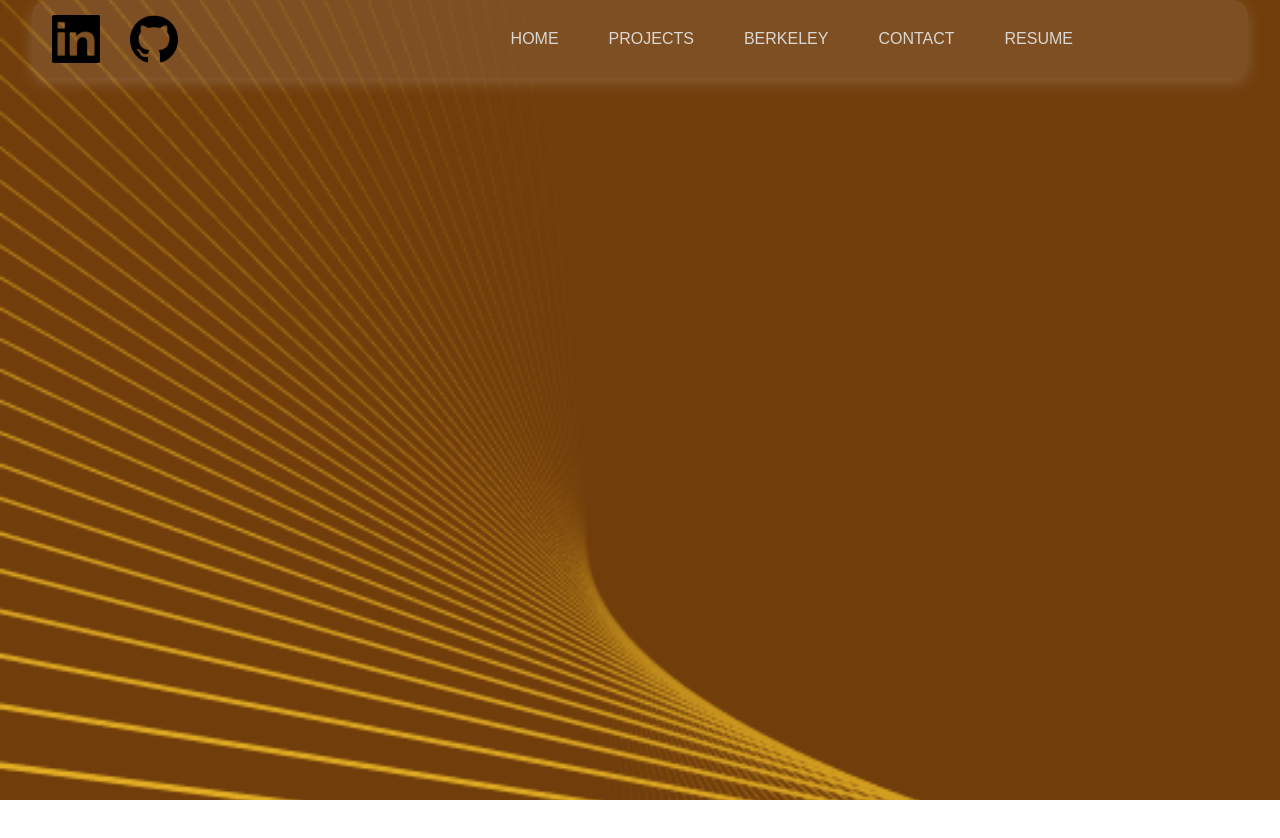
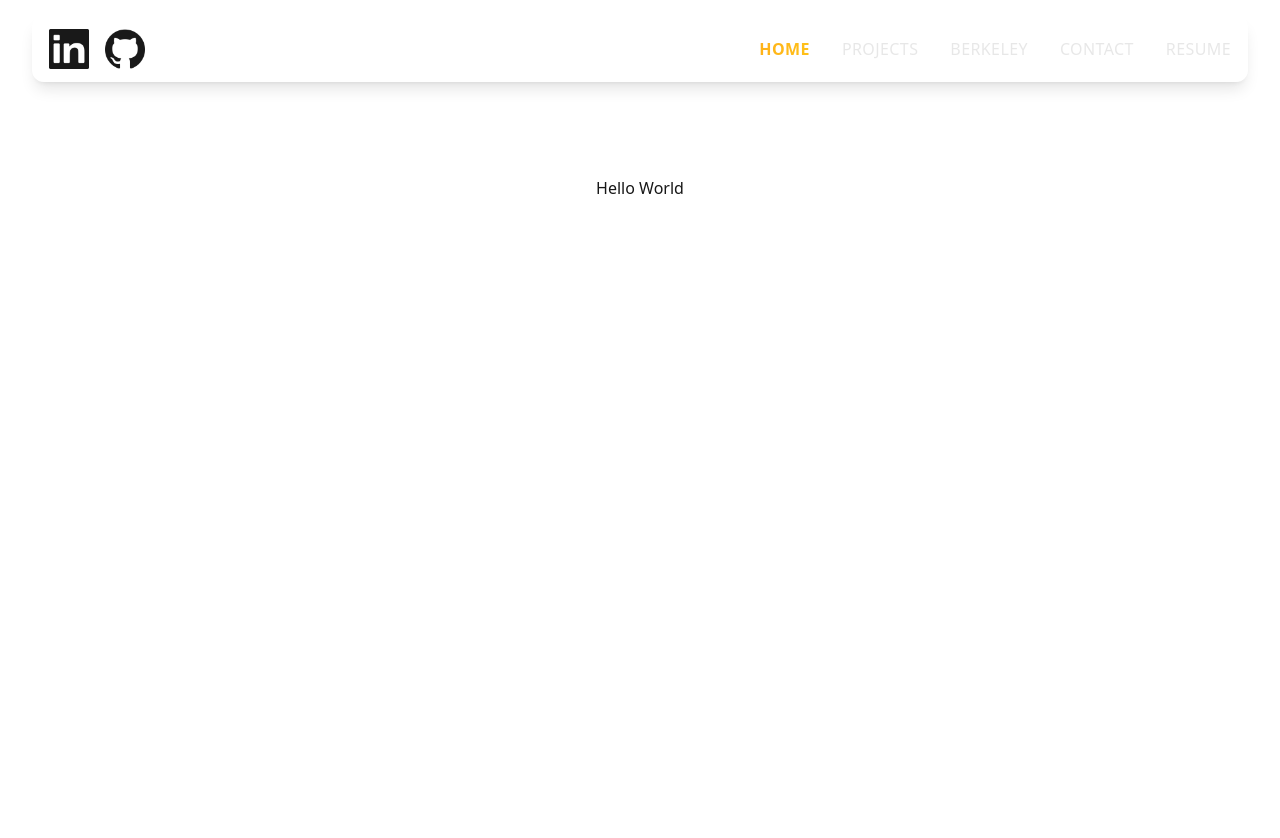
Before and after one commit to Sauce-Log/personalsitev2, a Next.js app: page / in a window 1280 px wide. Shown: the top 838 px of the page. Before the commit the page ends 800 px from the top, so only its background shows below. Built offline with nearby package versions, Linux system fonts and the light colour scheme.

Commit message:
Added Navbar and basic Layout

```diff
--- /dev/null
+++ b/src/app/components/navbar.tsx
@@ -0,0 +1,70 @@
+// app/components/Navbar.tsx
+"use client";
+
+import Link from "next/link";
+import Image from "next/image";
+import { usePathname } from "next/navigation";
+
+export default function Navbar() {
+  const pathname = usePathname();
+
+  const navItems = [
+    { href: "/", label: "Home" },
+    { href: "/projects", label: "Projects" },
+    { href: "/berkeley", label: "Berkeley" },
+    { href: "/contact", label: "Contact" },
+    { href: "/resume", label: "Resume" },
+  ];
+
+  return (
+    <nav className="nav-shell">
+      <div className="flex items-center gap-4">
+        <a
+          href="https://www.linkedin.com/in/jackson-hamada-017241253/"
+          target="_blank"
+          rel="noopener noreferrer"
+        >
+          <Image
+            src="/38669.png"
+            alt="LinkedIn"
+            width={48}
+            height={48}
+            className="social-icon"
+          />
+        </a>
+        <a
+          href="https://github.com/Sauce-Log"
+          target="_blank"
+          rel="noopener noreferrer"
+        >
+          <Image
+            src="/github.png"
+            alt="GitHub"
+            width={48}
+            height={48}
+            className="social-icon"
+          />
+        </a>
+      </div>
+
+      <ul className="nav-list">
+        {navItems.map(({ href, label }) => {
+          const isActive =
+            pathname === href || (href !== "/" && pathname.startsWith(href)); // simple prefix match
+
+          return (
+            <li key={label} className="nav-item">
+              <Link
+                href={href}
+                className={`nav-link ${isActive ? "nav-link-active" : ""}`}
+                aria-current={isActive ? "page" : undefined}
+              >
+                {label}
+              </Link>
+            </li>
+          );
+        })}
+      </ul>
+    </nav>
+  );
+}
--- a/src/app/globals.css
+++ b/src/app/globals.css
@@ -1,95 +1,75 @@
 @import "tailwindcss";
 
+/* Theme tokens (optional, keep yours if you like) */
+:root {
+  --background: #0a0a0a; /* dark by default since your navbar is light-on-dark */
+  --foreground: #ededed;
+}
+
+@media (prefers-color-scheme: light) {
   :root {
     --background: #ffffff;
     --foreground: #171717;
   }
-
-@theme inline {
-  --color-background: var(--background);
-  --color-foreground: var(--foreground);
-  --font-sans: var(--font-geist-sans);
-  --font-mono: var(--font-geist-mono);
 }
 
-@media (prefers-color-scheme: dark) {
-  :root {
-    --background: #0a0a0a;
-    --foreground: #ededed;
+@layer base {
+  body {
+    @apply bg-[var(--background)] text-[var(--foreground)];
   }
 }
 
-body {
-  background: var(--background);
-  color: var(--foreground);
-  font-family: Arial, Helvetica, sans-serif;
+/* Reusable component classes for the navbar */
+@layer components {
+  /* Container that gives us the frosted/soft backdrop and spacing */
+  .nav-shell {
+    @apply w-[95%] mx-auto my-4 px-4 py-3 flex items-center justify-between
+           rounded-xl shadow-lg
+           bg-white/5 backdrop-blur
+           border border-white/10;
   }
 
-.banner {
-  width: 100%;
-  height: 100vh;
-  background-image: url(/lightprocesses.gif);
-  background-size: cover;
-  background-position: center;
-  background-color: black;
-  overflow: hidden;
-  overflow: auto;
-  position: fixed;
+  /* UL layout */
+  .nav-list {
+    @apply flex items-center gap-8;
   }
 
-.social-links {
-  display: flex;
-  align-items: center;
-  gap: 10px;
+  /* Each LI wraps the underline pseudo-element */
+  .nav-item {
+    @apply relative;
   }
 
-.navbar {
-  width: 95%;
-  margin: auto;
-  padding: 15px 0;
-  padding-right: 150px;
-  display: flex;
-  align-items: center;
-  justify-content: space-between;
-  background-color: rgba(229, 229, 229, 0.1);
-  border-radius: 15px;
-  box-shadow: 0px 5px 15px rgba(229, 229, 229, 0.2);
+  /* The animated underline using ::after */
+  .nav-item::after {
+    content: "";
+    @apply absolute left-0 -bottom-2 h-[3px] w-0 bg-amber-500 transition-all duration-300;
+  }
+  .nav-item:hover::after {
+    @apply w-full;
   }
 
-.navbar ul li {
-  list-style: none;
-  display: inline-block;
-  margin: 0 25px;
-  position: relative;
-}
-.navbar ul li a {
-  text-decoration: none;
-  color: #e5e5e5;
-  text-transform: uppercase;
-  opacity: 0.9;
-  transition: opacity 0.5s ease;
+  /* The link text with gradient + background-position animation */
+  .nav-link {
+    @apply uppercase tracking-wide opacity-90
+           bg-clip-text text-transparent
+           transition-[background-position,opacity] duration-500;
+    /* 200% width gradient that slides on hover */
     background-image: linear-gradient(to right, #fca311 50%, #e5e5e5 50%);
     background-size: 200% 100%;
     background-position: right;
-  -webkit-background-clip: text;
-  background-clip: text;
-  -webkit-text-fill-color: transparent;
+  }
+  .nav-link:hover {
+    background-position: left;
   }
 
-.navbar ul li a:hover {
-  opacity: 0.9;
-  background-position: left;
+  .nav-link-active {
+    @apply bg-clip-text text-transparent
+           bg-gradient-to-r from-amber-500 to-amber-400
+           font-semibold;
   }
-.navbar ul li::after {
-  content: "";
-  height: 4px;
-  width: 0%;
-  background: #fca311;
-  position: absolute;
-  left: 0;
-  bottom: -10px;
-  transition: 0.5s;
+
+  /* Social icon sizing/hover */
+  .social-icon {
+    @apply w-8 h-8 md:w-10 md:h-10 opacity-90 hover:opacity-100 transition-opacity;
   }
-.navbar ul li:hover::after {
-  width: 100%;
 }
--- a/src/app/layout.tsx
+++ b/src/app/layout.tsx
@@ -1,74 +1,38 @@
+// app/layout.tsx
 import type { Metadata } from "next";
 import { Geist, Geist_Mono } from "next/font/google";
 import "./globals.css";
+import Navbar from "./components/navbar";
 
 const geistSans = Geist({
   variable: "--font-geist-sans",
   subsets: ["latin"],
 });
-
 const geistMono = Geist_Mono({
   variable: "--font-geist-mono",
   subsets: ["latin"],
 });
 
 export const metadata: Metadata = {
-  title: "Create Next App",
-  description: "Generated by create next app",
+  title: "Jackson Hamada",
+  description: "Portfolio",
 };
 
 export default function RootLayout({
   children,
-}: Readonly<{
-  children: React.ReactNode;
-}>) {
+}: Readonly<{ children: React.ReactNode }>) {
   return (
     <html lang="en">
       <body
         className={`${geistSans.variable} ${geistMono.variable} antialiased`}
       >
-        <div className="banner">
-          <div className="navbar">
-            <div className="social-links">
-              <a
-                href="https://www.linkedin.com/in/jackson-hamada-017241253/"
-                target="_blank"
-              >
-                <img
-                  src="/38669.png"
-                  className="w-12 h-12 ml-5 cursor-pointer"
-                />
-              </a>
-
-              <a href="https://github.com/Sauce-Log" target="_blank">
-                <img
-                  src="/github.png"
-                  className="w-12 h-12 ml-5 cursor-pointer"
-                />
-              </a>
-            </div>
-
-            <ul>
-              <li>
-                <a href="index.html">Home</a>
-              </li>
-              <li>
-                <a href="Projects.html">Projects</a>
-              </li>
-              <li>
-                <a href="Berkeley.html">Berkeley</a>
-              </li>
-              <li>
-                <a href="Contact.html">Contact</a>
-              </li>
-              <li>
-                <a href="Resume.html">Resume</a>
-              </li>
-            </ul>
-          </div>
+        {/* Sticky is a nice default for navs; switch to fixed if you want it always visible */}
+        <div className="sticky top-0 z-50">
+          <Navbar />
         </div>
 
-        {children}
+        {/* Main content area */}
+        <main className="min-h-screen w-full">{children}</main>
       </body>
     </html>
   );
```
Lines whose indentation alone changed are shown as unchanged.
